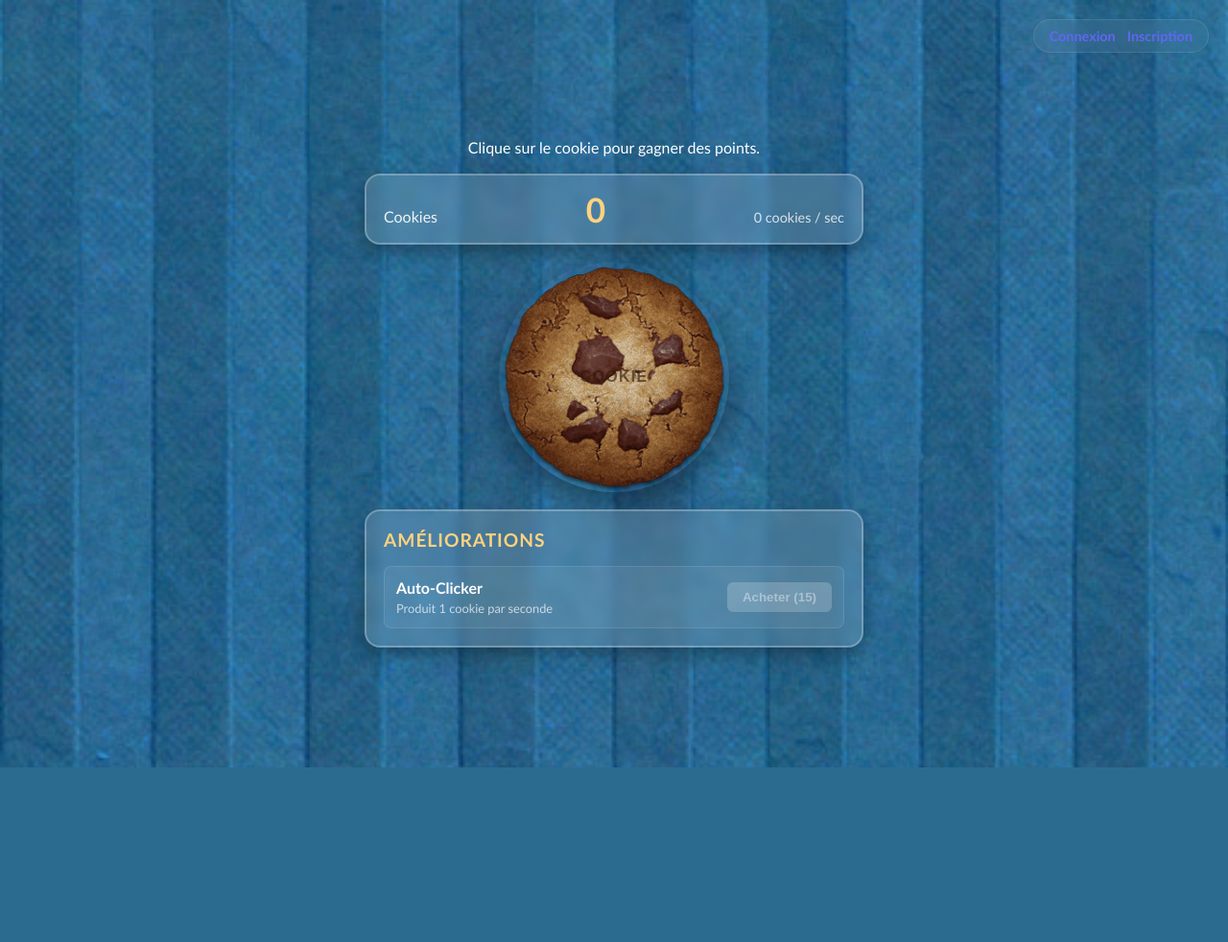
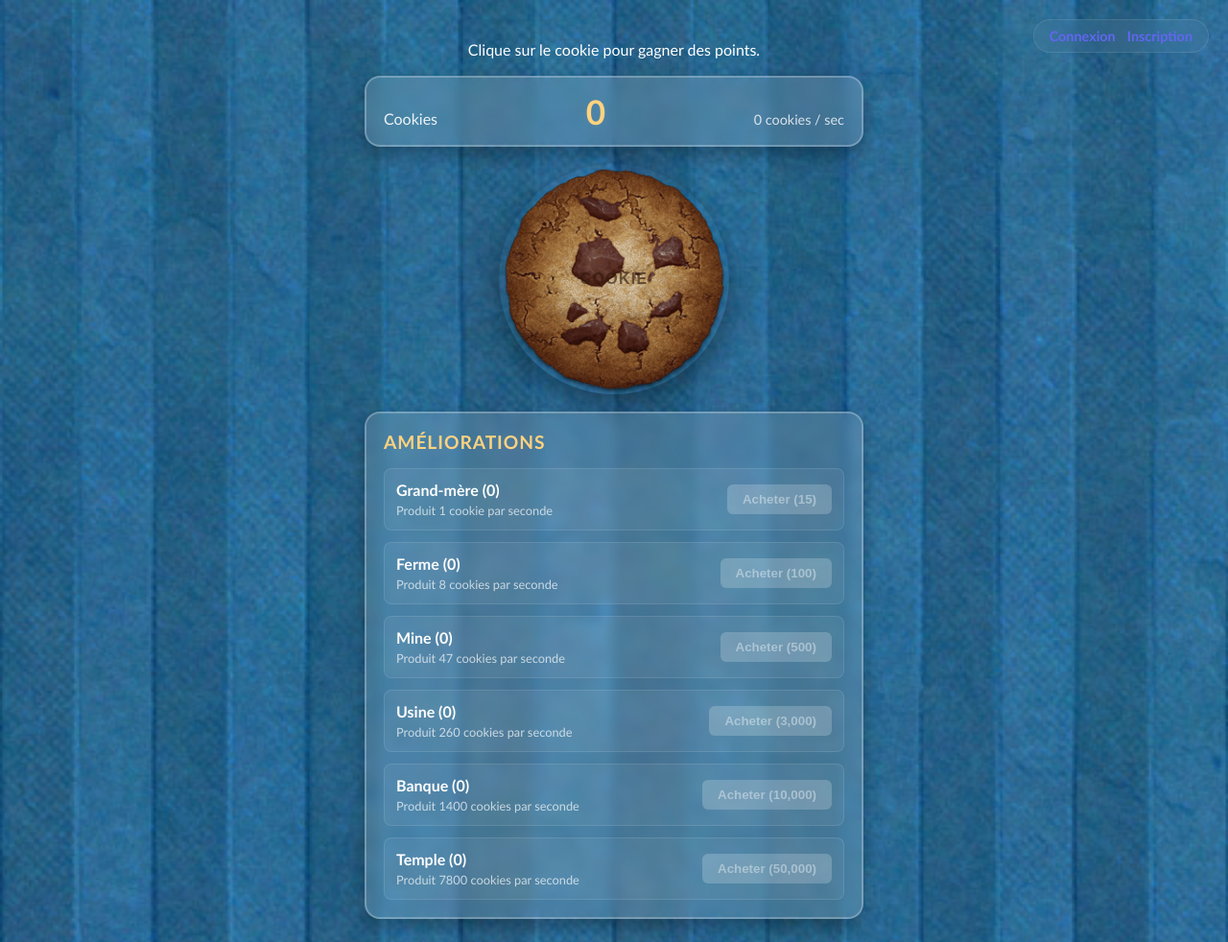
Before and after one commit to Thomas-co1/Thomas-co1-cookie-clicker-TCO-NCA, a Node project: template views/index.ejs in a window 1280 px wide. Shown: the whole page at 96% size. Before the commit the page ends 800 px from the top, so only its background shows below. Run offline with Node 20 templates, Linux system fonts and the light colour scheme; the template is opened without the code that fills it, so the values that code supplies are empty.

Commit message:
Ajout meilleur auto clicker et golden cookie

```diff
--- a/public/javascripts/clicker.js
+++ b/public/javascripts/clicker.js
@@ -2,7 +2,15 @@
   return {
     cookies: 0,
     cookiesPerClick: 1,
-    cookiesPerSecond: 0
+    cookiesPerSecond: 0,
+    upgrades: {
+      grandma: 0,
+      farm: 0,
+      mine: 0,
+      factory: 0,
+      bank: 0,
+      temple: 0
+    }
   };
 }
 
@@ -25,7 +33,8 @@
     ...baseState,
     cookies: toNonNegativeNumber(baseState.cookies, 0),
     cookiesPerClick: toNonNegativeNumber(baseState.cookiesPerClick, 1),
-    cookiesPerSecond: toNonNegativeNumber(baseState.cookiesPerSecond, 0)
+    cookiesPerSecond: toNonNegativeNumber(baseState.cookiesPerSecond, 0),
+    upgrades: baseState.upgrades || { grandma: 0, farm: 0, mine: 0, factory: 0, bank: 0, temple: 0 }
   };
 }
 
@@ -68,20 +77,34 @@
   };
 }
 
+const upgradeDefinitions = {
+  grandma: { basePrice: 15, production: 1, name: 'Grand-mère', desc: 'Une gentille grand-mère pour cuire des cookies.' },
+  farm: { basePrice: 100, production: 8, name: 'Ferme', desc: 'Fait pousser des cookies à partir de graines de cookies.' },
+  mine: { basePrice: 500, production: 47, name: 'Mine', desc: 'Extrait de la pâte à cookies des profondeurs de la terre.' },
+  factory: { basePrice: 3000, production: 260, name: 'Usine', desc: 'Production massive de cookies.' },
+  bank: { basePrice: 10000, production: 1400, name: 'Banque', desc: 'Génère des cookies à partir d\'intérêts.' },
+  temple: { basePrice: 50000, production: 7800, name: 'Temple', desc: 'Invoque la toute-puissance des cookies.' }
+};
+
+
 function getCookiesPerSecond(upgrades) {
   if (!upgrades || typeof upgrades !== 'object') {
     return 0;
   }
 
-  return Object.values(upgrades).reduce((total, upgrade) => {
-    if (!upgrade || typeof upgrade !== 'object') {
-      return total;
+  return Object.entries(upgrades).reduce((total, [id, data]) => {
+    let count = 0;
+    let rate = 0;
+
+    if (typeof data === 'number') {
+      count = toNonNegativeNumber(data, 0);
+      rate = (upgradeDefinitions[id] && upgradeDefinitions[id].production) || 0;
+    } else if (data && typeof data === 'object') {
+      count = toNonNegativeNumber(data.count, 0);
+      rate = toNonNegativeNumber(data.production, (upgradeDefinitions[id] && upgradeDefinitions[id].production) || 0);
     }
 
-    const count = toNonNegativeNumber(upgrade.count, 0);
-    const production = toNonNegativeNumber(upgrade.production, 0);
-
-    return total + (count * production);
+    return total + (count * rate);
   }, 0);
 }
 
@@ -93,7 +116,6 @@
   spendCookies,
   getCookiesPerSecond
 };
-
 
 if (typeof module !== 'undefined' && module.exports) {
   module.exports = clickerApi;
@@ -107,37 +129,40 @@
     const cookieCount = document.getElementById('cookie-count');
     const cpsDisplay = document.getElementById('cps-count');
 
-    // Elements for upgrades
-    const buyAutoClickerBtn = document.getElementById('buy-autoclicker');
-    const autoClickerPrice = document.getElementById('autoclicker-price');
-    const buySuperClickerBtn = document.getElementById('buy-superclicker');
-    const superClickerPrice = document.getElementById('superclicker-price');
-
     if (!cookieButton || !cookieCount) {
       return;
     }
 
     let state = createGameState();
 
-    const calculatePrice = (basePrice, currentCPS) => {
-      // Very simple approximation: since we don't store individual upgrade counts,
-      // we use CPS as a proxy for total upgrades.
-      // But it's better to store counts. For now, we'll use a formula based on total CPS.
-      return Math.floor(basePrice * Math.pow(1.15, currentCPS));
+    const getPrice = (id) => {
+      const def = upgradeDefinitions[id];
+      const count = state.upgrades[id] || 0;
+      return Math.floor(def.basePrice * Math.pow(1.10, count));
     };
+
 
     const updateUI = () => {
       cookieCount.textContent = Math.floor(state.cookies).toLocaleString();
       if (cpsDisplay) cpsDisplay.textContent = state.cookiesPerSecond.toLocaleString();
 
-      // Update Auto-Clicker price and button
-      if (buyAutoClickerBtn && autoClickerPrice) {
-        // Here we use a simplified version where CPS = number of auto-clickers
-        // This isn't perfect if there are multiple types, but it's a start.
-        const price = Math.floor(15 * Math.pow(1.15, state.cookiesPerSecond));
-        autoClickerPrice.textContent = price;
-        buyAutoClickerBtn.disabled = state.cookies < price;
+      // Golden Cookie Effect
+      if (state.upgrades.temple > 0) {
+        cookieButton.classList.add('golden-cookie');
+      } else {
+        cookieButton.classList.remove('golden-cookie');
       }
+
+      Object.keys(upgradeDefinitions).forEach(id => {
+        const btn = document.getElementById(`buy-${id}`);
+        const priceSpan = document.getElementById(`${id}-price`);
+        const countSpan = document.getElementById(`${id}-count`);
+
+        const price = getPrice(id);
+        if (priceSpan) priceSpan.textContent = price.toLocaleString();
+        if (countSpan) countSpan.textContent = (state.upgrades[id] || 0).toLocaleString();
+        if (btn) btn.disabled = state.cookies < price;
+      });
     };
 
     // Fetch initial score from server
@@ -146,7 +171,9 @@
       .then(data => {
         if (data) {
           state.cookies = data.score;
-          state.cookiesPerSecond = data.cookiesPerSecond || 0;
+          // Clean legacy upgrades if they exist and merge with new ones
+          state.upgrades = { ...createGameState().upgrades, ...(data.upgrades || {}) };
+          state.cookiesPerSecond = getCookiesPerSecond(state.upgrades);
           updateUI();
         }
       })
@@ -160,7 +187,8 @@
         headers: { 'Content-Type': 'application/json' },
         body: JSON.stringify({
           score: state.cookies,
-          cookiesPerSecond: state.cookiesPerSecond
+          cookiesPerSecond: state.cookiesPerSecond,
+          upgrades: state.upgrades
         })
       }).catch(err => console.error('Erreur lors de la sauvegarde du score:', err));
     };
@@ -170,17 +198,22 @@
       updateUI();
     });
 
-    if (buyAutoClickerBtn) {
-      buyAutoClickerBtn.addEventListener('click', () => {
-        const price = Math.floor(15 * Math.pow(1.15, state.cookiesPerSecond));
+    // Handle upgrade purchases
+    Object.keys(upgradeDefinitions).forEach(id => {
+      const btn = document.getElementById(`buy-${id}`);
+      if (btn) {
+        btn.addEventListener('click', () => {
+          const price = getPrice(id);
           if (state.cookies >= price) {
             state.cookies -= price;
-          state.cookiesPerSecond += 1;
+            state.upgrades[id] = (state.upgrades[id] || 0) + 1;
+            state.cookiesPerSecond = getCookiesPerSecond(state.upgrades);
             updateUI();
             saveScore();
           }
         });
       }
+    });
 
     // Passive production interval (every 100ms for smoothness)
     setInterval(() => {
--- a/public/stylesheets/style.css
+++ b/public/stylesheets/style.css
@@ -85,7 +85,16 @@
   transform: translateY(2px) scale(0.98);
 }
 
+.cookie-button.golden-cookie {
+  filter: sepia(1) saturate(10) hue-rotate(10deg) brightness(1.2) drop-shadow(0 0 15px #ffd700);
+}
+
+.cookie-button.golden-cookie:hover {
+  filter: sepia(1) saturate(12) hue-rotate(10deg) brightness(1.3) drop-shadow(0 0 25px #ffd700);
+}
+
 .cookie-fallback {
+
   font-size: 1rem;
   font-weight: 700;
   letter-spacing: 0.08em;
@@ -129,7 +138,13 @@
   background: rgba(255, 255, 255, 0.05);
   border-radius: 8px;
   border: 1px solid rgba(255, 255, 255, 0.1);
+  margin-bottom: 12px;
 }
+
+.upgrade-item:last-child {
+  margin-bottom: 0;
+}
+
 
 .upgrade-info {
   display: flex;
--- a/views/index.ejs
+++ b/views/index.ejs
@@ -1,7 +1,10 @@
 <!DOCTYPE html>
 <html>
+
 <head>
-    <title><%= title %></title>
+  <title>
+    <%= title %>
+  </title>
   <link rel='stylesheet' href='/stylesheets/style.css' />
   <style>
     .user-header {
@@ -17,11 +20,13 @@
       border-radius: 50px;
       border: 1px solid rgba(255, 255, 255, 0.1);
     }
+
     .username {
       color: #fff;
       font-weight: 600;
       font-size: 0.9rem;
     }
+
     .logout-btn {
       background: none;
       border: none;
@@ -35,28 +40,35 @@
       border-radius: 4px;
       transition: background 0.3s;
     }
+
     .logout-btn:hover {
       background: rgba(239, 68, 68, 0.1);
     }
+
     .auth-links {
       display: flex;
       gap: 12px;
     }
+
     .auth-link {
       color: #6366f1;
       text-decoration: none;
       font-weight: 600;
       font-size: 0.9rem;
     }
+
     .auth-link:hover {
       text-decoration: underline;
     }
   </style>
 </head>
+
 <body>
   <header class="user-header">
     <% if (user) { %>
-        <span class="username"><%= user.username %></span>
+      <span class="username">
+        <%= user.username %>
+      </span>
       <form action="/users/logout" method="POST" style="margin: 0;">
         <button type="submit" class="logout-btn">Déconnexion</button>
       </form>
@@ -69,7 +81,9 @@
   </header>
 
   <main class="layout">
-      <h1 class="title"><%= title %></h1>
+    <h1 class="title">
+      <%= title %>
+    </h1>
     <p class="subtitle">Clique sur le cookie pour gagner des points.</p>
 
     <section class="score-card" aria-live="polite">
@@ -86,14 +100,77 @@
 
     <section class="upgrades">
       <h2 class="section-title">Améliorations</h2>
+
+      <!-- Grandma -->
       <div class="upgrade-item">
         <div class="upgrade-info">
-            <span class="upgrade-name">Auto-Clicker</span>
+          <span class="upgrade-name">Grand-mère (<span id="grandma-count">0</span>)</span>
           <span class="upgrade-desc">Produit 1 cookie par seconde</span>
         </div>
-          <button id="buy-autoclicker" class="buy-button" disabled>
-            Acheter (<span id="autoclicker-price">15</span>)
+        <button id="buy-grandma" class="buy-button" disabled>
+          Acheter (<span id="grandma-price">15</span>)
         </button>
+
+      </div>
+
+      <!-- Farm -->
+      <div class="upgrade-item">
+        <div class="upgrade-info">
+          <span class="upgrade-name">Ferme (<span id="farm-count">0</span>)</span>
+          <span class="upgrade-desc">Produit 8 cookies par seconde</span>
+        </div>
+        <button id="buy-farm" class="buy-button" disabled>
+          Acheter (<span id="farm-price">100</span>)
+        </button>
+
+      </div>
+
+      <!-- Mine -->
+      <div class="upgrade-item">
+        <div class="upgrade-info">
+          <span class="upgrade-name">Mine (<span id="mine-count">0</span>)</span>
+          <span class="upgrade-desc">Produit 47 cookies par seconde</span>
+        </div>
+        <button id="buy-mine" class="buy-button" disabled>
+          Acheter (<span id="mine-price">500</span>)
+        </button>
+
+      </div>
+
+      <!-- Factory -->
+      <div class="upgrade-item">
+        <div class="upgrade-info">
+          <span class="upgrade-name">Usine (<span id="factory-count">0</span>)</span>
+          <span class="upgrade-desc">Produit 260 cookies par seconde</span>
+        </div>
+        <button id="buy-factory" class="buy-button" disabled>
+          Acheter (<span id="factory-price">3000</span>)
+        </button>
+
+      </div>
+
+      <!-- Bank -->
+      <div class="upgrade-item">
+        <div class="upgrade-info">
+          <span class="upgrade-name">Banque (<span id="bank-count">0</span>)</span>
+          <span class="upgrade-desc">Produit 1400 cookies par seconde</span>
+        </div>
+        <button id="buy-bank" class="buy-button" disabled>
+          Acheter (<span id="bank-price">10000</span>)
+        </button>
+
+      </div>
+
+      <!-- Temple -->
+      <div class="upgrade-item">
+        <div class="upgrade-info">
+          <span class="upgrade-name">Temple (<span id="temple-count">0</span>)</span>
+          <span class="upgrade-desc">Produit 7800 cookies par seconde</span>
+        </div>
+        <button id="buy-temple" class="buy-button" disabled>
+          Acheter (<span id="temple-price">50000</span>)
+        </button>
+
       </div>
     </section>
 
@@ -101,4 +178,5 @@
 
   <script src='/javascripts/clicker.js'></script>
 </body>
+
 </html>
```
Also changed, not shown: app.js (+3 -12 lines), db.js (+8 -5 lines), routes/users.js (+7 -5 lines), database.sqlite. Lines whose indentation alone changed are shown as unchanged.
